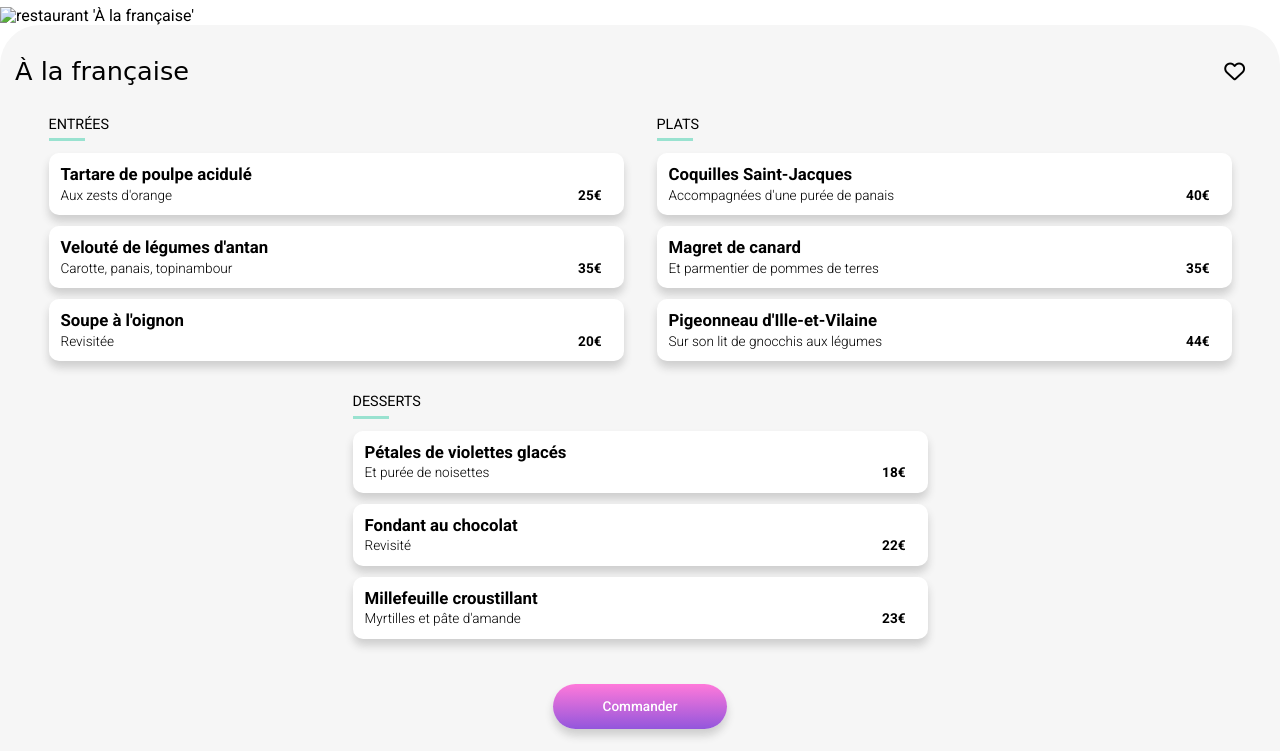
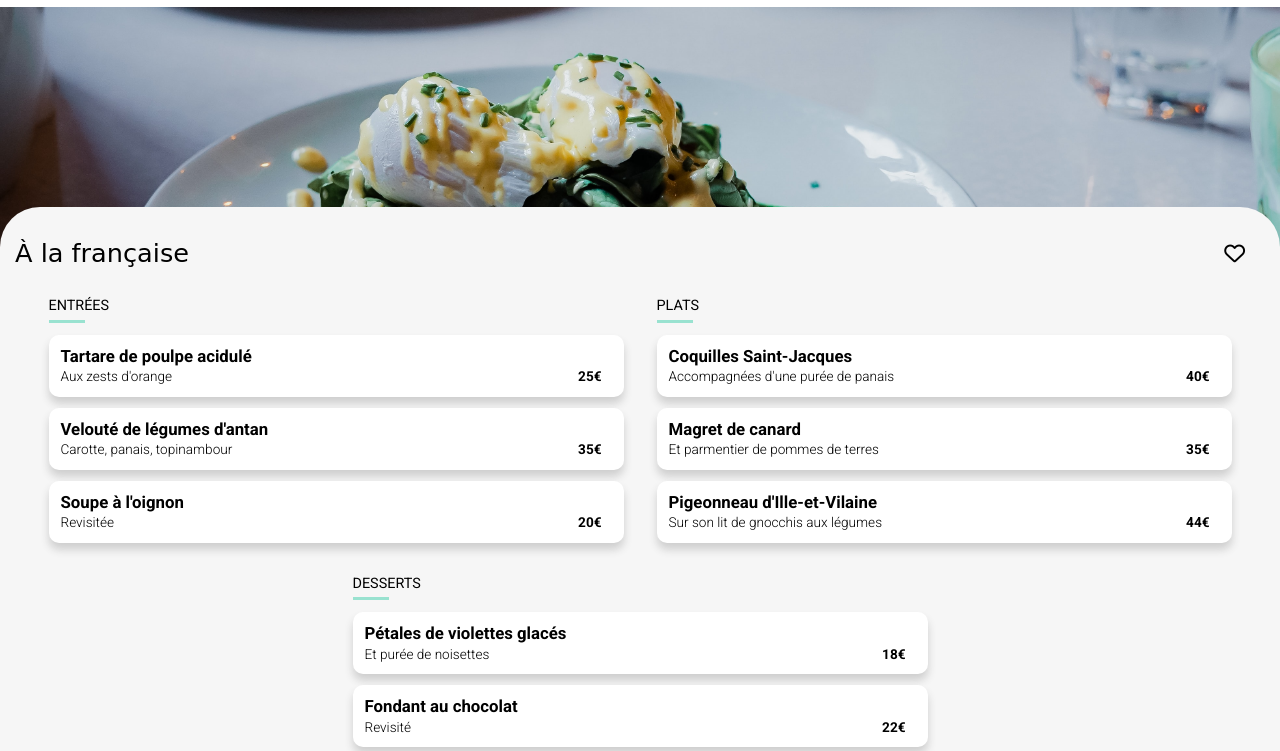
Before and after one commit to alva-ma96/ohmyfood, a plain HTML site: page html/a-la-française.html in a window 1280 px wide. Shown: the part 49-800 px from the top of the page. Drawn offline with Linux system fonts and the light colour scheme; the site is published under a folder, as on GitHub Pages, so addresses that start at the root find nothing; a web font is replaced by a local one.

Commit message:
chgmt chemin d'accès

```diff
--- a/html/a-la-française.html
+++ b/html/a-la-française.html
@@ -22,7 +22,7 @@
         </div>
 
         <div class="menu-header_img">
-            <img src="/images/restaurants/toa-heftiba-DQKerTsQwi0-unsplash.jpg" alt="restaurant 'À la française'">
+            <img src="../images/restaurants/toa-heftiba-DQKerTsQwi0-unsplash.jpg" alt="restaurant 'À la française'">
         </div>
 
     </header>
```
